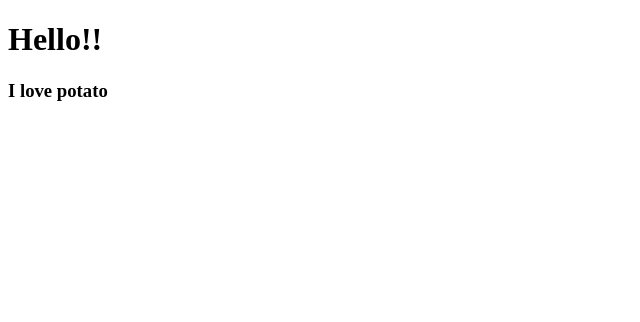
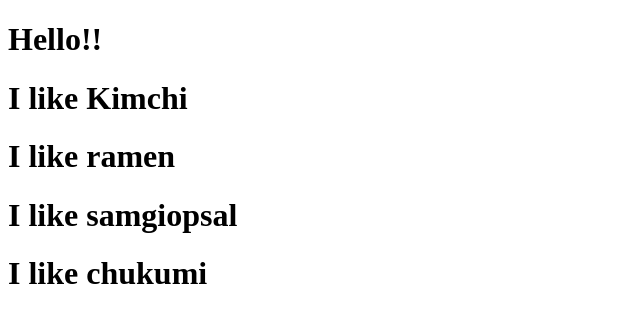
Before and after one commit to WooSangGyu/React_movie, a React (Create React App) app: page / in a window 1280 px wide. Shown: the top 322 px of the page, without its empty margins (0-640 px from the left). Built offline with nearby package versions, Linux system fonts and the light colour scheme.

Commit message:
Use Props

```diff
--- a/src/App.js
+++ b/src/App.js
@@ -1,11 +1,18 @@
 import React from "react";
-import Potato from "./Potato";
+
+// 첫번째 인자로 props를 받는다 -> { fav } == props.fav
+function Food({ fav }) {
+  return <h1>I like {fav}</h1>;
+}
 
 function App() {
   return (
     <div>
       <h1>Hello!!</h1>
-      <Potato />
+      <Food fav="Kimchi" />
+      <Food fav="ramen" />
+      <Food fav="samgiopsal" />
+      <Food fav="chukumi" />
     </div>
   );
 }
--- a/src/Potato.js
+++ /dev/null
@@ -1,7 +0,0 @@
-import React from "react";
-
-function Potato() {
-  return <h3>I love potato</h3>;
-}
-
-export default Potato;
```
Also changed, not shown: 1 other file (tests, documents, lock files or other folders).
